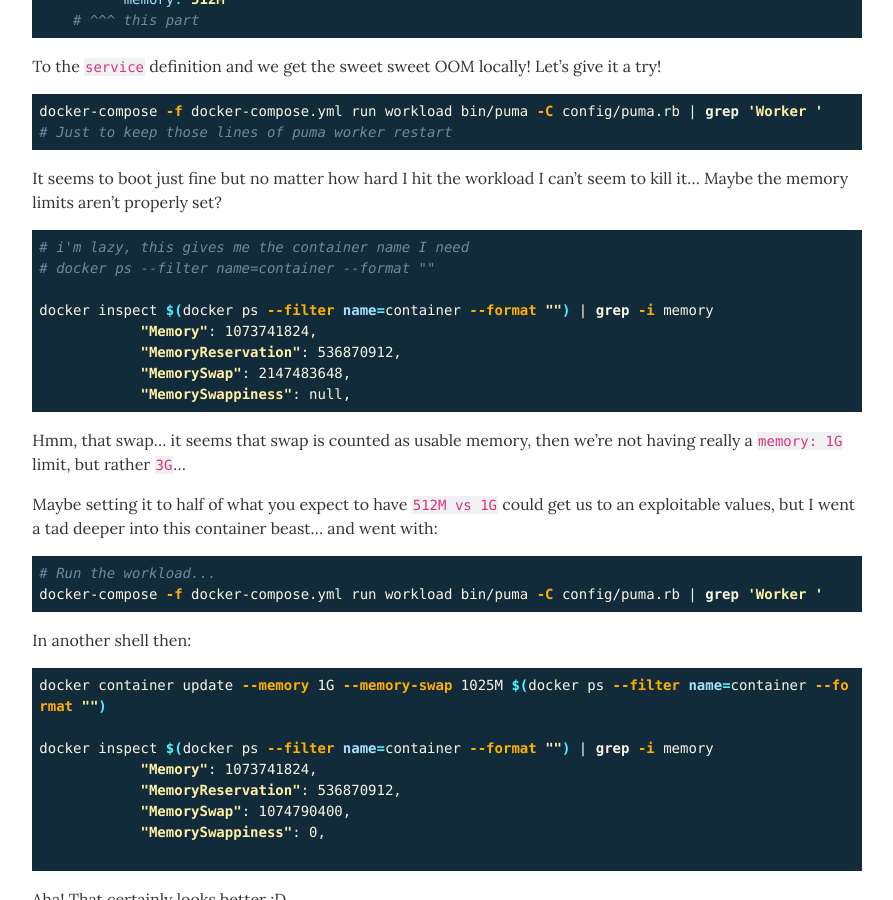
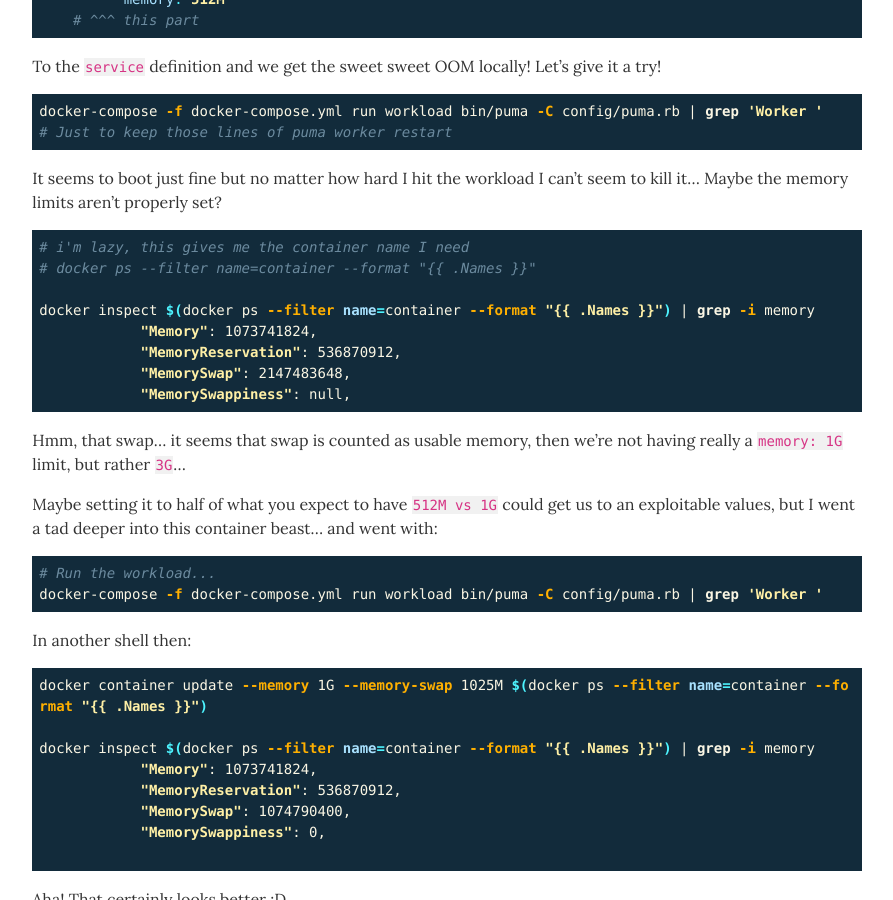
Before and after one commit to josegomezr/josegomezr.github.io, a Jekyll site: the page built from _posts/en/2024-03-28-reproducing-k8s-oom.md, in a window 1280 px wide and 900 px high, scrolled down 1401 px. Shown: the whole window, without its empty margins (193-1086 px from the left). Built offline with Jekyll 4.4.1, drawn with Linux system fonts in a browser that asks for light colours; some of the changed text lies outside the part shown.

Commit message:
syntax fix

````diff
--- a/_posts/en/2024-03-28-reproducing-k8s-oom.md
+++ b/_posts/en/2024-03-28-reproducing-k8s-oom.md
@@ -72,6 +72,7 @@ docker-compose -f docker-compose.yml run workload bin/puma -C config/puma.rb | g
 It seems to boot just fine but no matter how hard I hit the workload I can't
 seem to kill it... Maybe the memory limits aren't properly set?
 
+{% raw %}
 ```bash
 # i'm lazy, this gives me the container name I need
 # docker ps --filter name=container --format "{{ .Names }}"
@@ -82,6 +83,7 @@ docker inspect $(docker ps --filter name=container --format "{{ .Names }}") | gr
             "MemorySwap": 2147483648,
             "MemorySwappiness": null,
 ```
+{% endraw %}
 
 Hmm, that swap... it seems that swap is counted as usable memory, then we're not
 having really a `memory: 1G` limit, but rather `3G`...
@@ -97,6 +99,7 @@ docker-compose -f docker-compose.yml run workload bin/puma -C config/puma.rb | g
 
 In another shell then:
 
+{% raw %}
 ```bash
 docker container update --memory 1G --memory-swap 1025M $(docker ps --filter name=container --format "{{ .Names }}")
 
@@ -107,6 +110,7 @@ docker inspect $(docker ps --filter name=container --format "{{ .Names }}") | gr
             "MemorySwappiness": 0,
 
 ```
+{% endraw %}
 
 Aha! That certainly looks better :D
 
@@ -163,6 +167,7 @@ docker-compose -f docker-compose.yml run workload bin/puma -C config/puma.rb | g
 
 In another shell then:
 
+{% raw %}
 ```bash
 docker container update --memory 1G --memory-swap 1025M $(docker ps --filter name=container --format "{{ .Names }}")
 
@@ -177,6 +182,7 @@ docker exec -it $(docker ps --filter name=container --format "{{ .Names }}") bas
 for pid in $(ps aux | grep puma | grep -v grep | perl -lane 'print "@F[1]"'); do echo 1000 > /proc/$pid/oom_score_adj; done
 # Yes, perl is everywhere
 ```
+{% endraw %}
 
 And sure enough, I finally could do it! I saw puma restarting! 🎉
 ```
````
